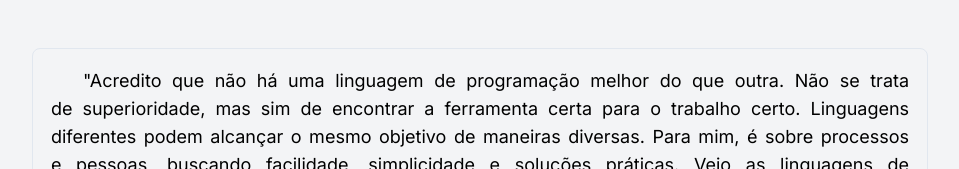
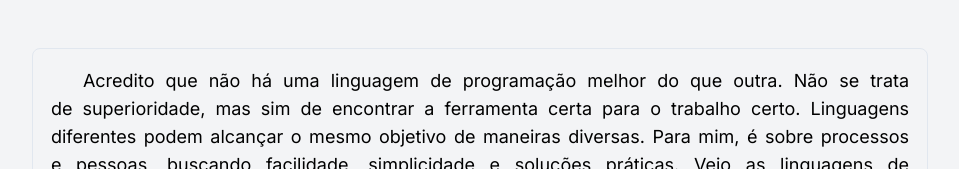
Before and after one commit to ericksax/portfolio2.0, a Next.js app: page /techs in a window 1280 px wide. Shown: the part 1054-1223 px from the top of the page, without its empty margins (160-1119 px from the left). Built offline with nearby package versions, Linux system fonts and the light colour scheme.

Commit message:
fix: created and inserted key prop on techs

```diff
--- a/app/techs/page.tsx
+++ b/app/techs/page.tsx
@@ -173,7 +173,7 @@ const Techs = () => {
         <div className="text-foreground text-lg border border-border rounded-lg p-pd1 mt-10">
           <p className="ident-8 text-balance text-justify">
             <span className="pl-8">
-              "Acredito que não há uma linguagem de programação melhor do que
+              Acredito que não há uma linguagem de programação melhor do que
               outra. Não se trata de{" "}
             </span>
             superioridade, mas sim de encontrar a ferramenta certa para o
@@ -183,7 +183,7 @@ const Techs = () => {
             as linguagens de programação como uma caixa de ferramentas, onde
             escolhemos a ferramenta certa para a tarefa específica. Não é o fim
             em si, mas o meio para alcançar nossos objetivos como
-            desenvolvedores."
+            desenvolvedores.
           </p>
         </div>
       </section>
```
